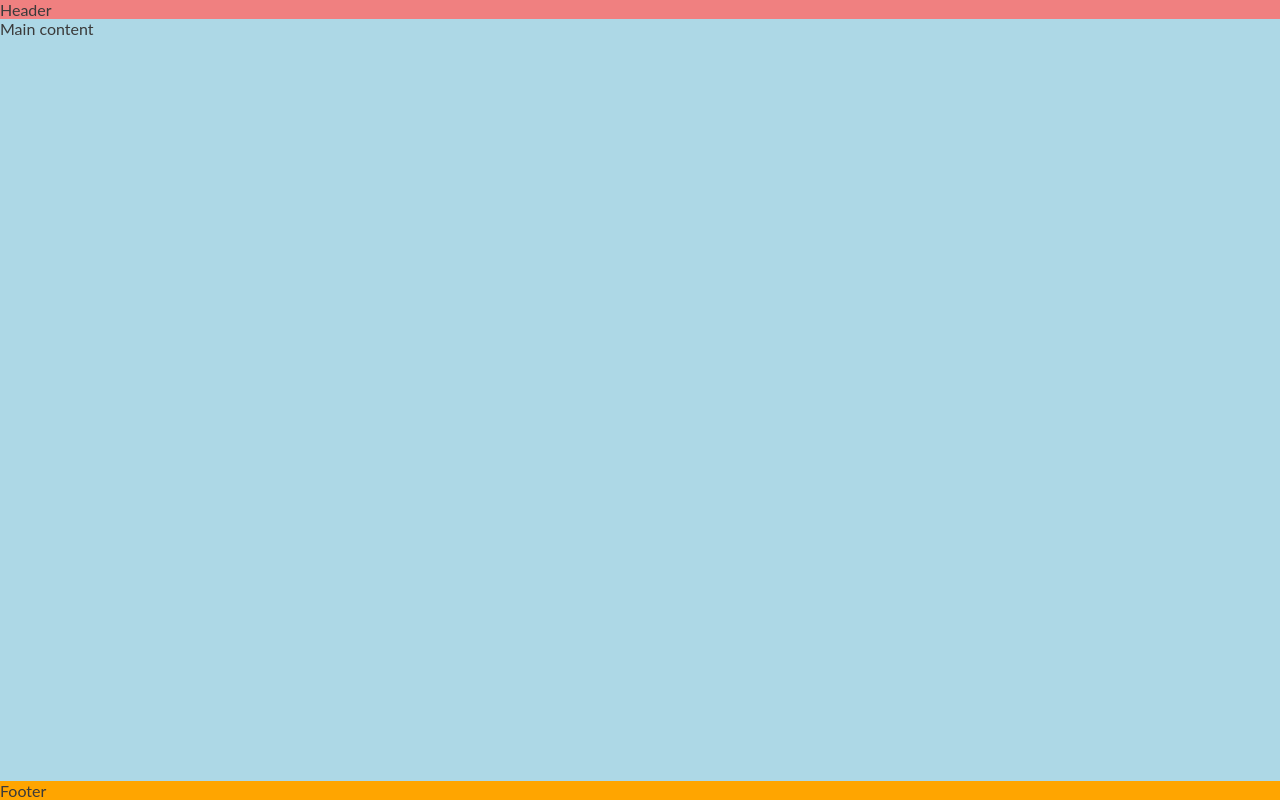
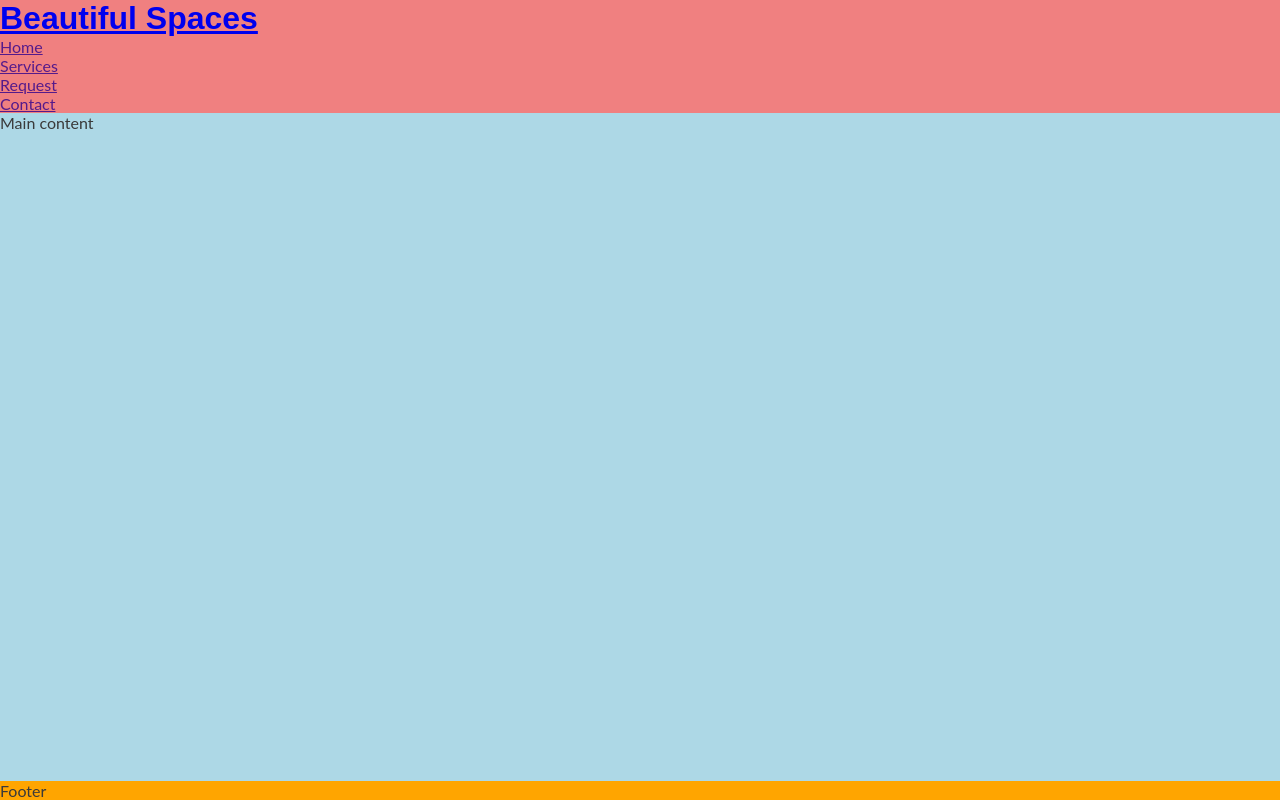
Before and after one commit to pio-o-connell/Individual, a plain HTML site: page index.html in a window 1280 px wide. Drawn offline with nearby package versions, Linux system fonts and the light colour scheme; a web font is replaced by a local one.

Commit message:
Add logo to header and Oswald font

```diff
--- a/index.html
+++ b/index.html
@@ -8,16 +8,18 @@
     <!-- Meta tags for search engines -->
     <meta name="description" content="Love Gardens.gardening enthusiasts,lawns, proper planting , drainage, Scarifying
 Aerating lawns      ">
-    <meta name="keywords" content="Flowers and shrubs in season ,Power washing & moss removal , drains and shoots,  Hedges and trees maintenance  ">
-	<meta name="keywords" content="Vegetable area - potatoes,Fruit trees and bushes ,Sustainable patch for bees ,Fallow area,Compost heaps  ,Mulch area   ">
+    <meta name="keywords"
+        content="Flowers and shrubs in season ,Power washing & moss removal , drains and shoots,  Hedges and trees maintenance  ">
+    <meta name="keywords"
+        content="Vegetable area - potatoes,Fruit trees and bushes ,Sustainable patch for bees ,Fallow area,Compost heaps  ,Mulch area   ">
     <!-- Title -->
-    <title>Maintain beautiful outdoor spaces | Home  </title>
+    <title> Beautiful outdoor spaces | Home </title>
     <!-- Favicon -->
     <link rel="apple-touch-icon" sizes="180x180" href="assets/favicon/apple-touch-icon.png">
     <link rel="icon" type="image/png" sizes="32x32" href="assets/favicon_io/favicon-32x32.png">
     <link rel="icon" type="image/png" sizes="16x16" href="assets/favicon/favicon-16x16.png">
 
-        <!-- Bootstrap JS -->
+    <!-- Bootstrap JS -->
     <script src="https://cdn.jsdelivr.net/npm/bootstrap@5.3.3/dist/js/bootstrap.bundle.min.js"
         integrity="sha384-YvpcrYf0tY3lHB60NNkmXc5s9fDVZLESaAA55NDzOxhy9GkcIdslK1eN7N6jIeHz" crossorigin="anonymous">
         </script>
@@ -28,7 +30,28 @@ Aerating lawns      ">
 
 <body>
     <!-- Header -->
-    <header>Header</header>
+    <header>
+        <a href="index.html">
+            <h1 id="logo">Beautiful Spaces </h1>
+        </a>
+        <nav>
+            <ul>
+                <li>
+                    <a href="">Home</a>
+                </li>
+                <li>
+                    <a href="">Services</a>
+                </li>
+                <li>
+                    <a href="">Request</a>
+                </li>
+                <li>
+                    <a href="">Contact</a>
+                </li>
+            </ul>
+        </nav>
+        </a>
+    </header>
 
     <!-- Main content -->
     <main>Main content</main>
```
